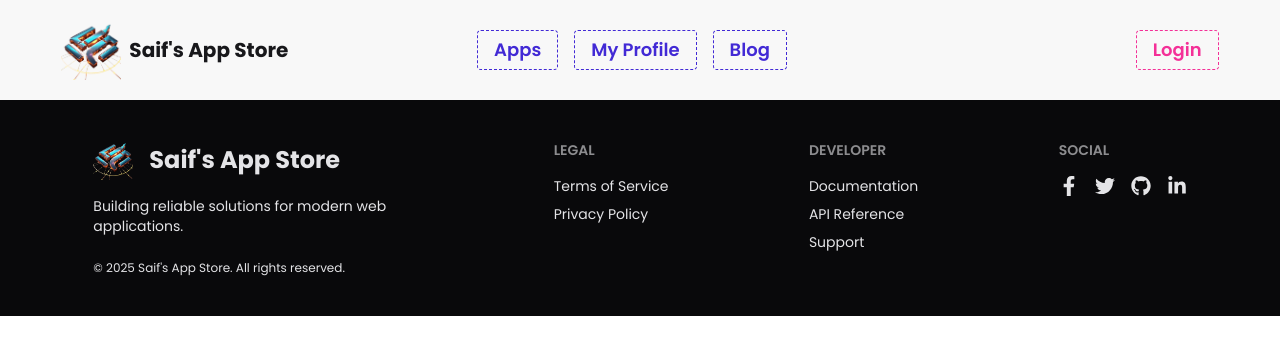
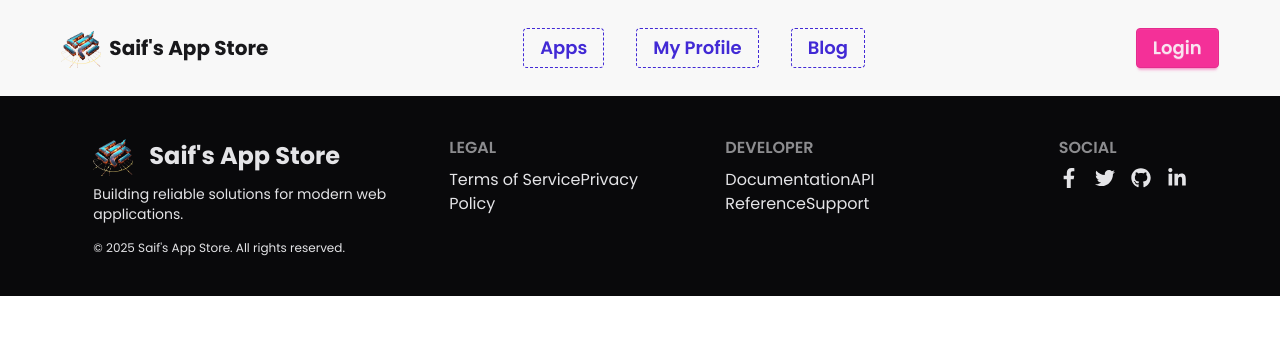
Before and after one commit to Saif-Smran/App-Store, a React (Vite) app: page /auth in a window 1280 px wide. Shown: the top 354 px of the page. Built offline with nearby package versions, Linux system fonts and the light colour scheme; no server answers.

Commit message:
Sweet alart and toster added

```diff
--- a/package.json
+++ b/package.json
@@ -23,7 +23,9 @@
     "react-helmet-async": "^2.0.5",
     "react-icons": "^5.5.0",
     "react-router": "^7.5.3",
+    "react-toastify": "^11.0.5",
     "styled-components": "^6.1.17",
+    "sweetalert2": "^11.21.0",
     "tailwindcss": "^4.1.5"
   },
   "devDependencies": {
--- a/src/Components/Footer.jsx
+++ b/src/Components/Footer.jsx
@@ -12,9 +12,10 @@ import { Link } from 'react-router';
 const Footer = () => {
     return (
         <div className='bg-neutral text-neutral-content popins'>
-            <footer className="footer p-10 mx-auto w-11/12 flex justify-between items-start">
+            <footer className="p-10 mx-auto w-11/12 flex flex-col md:flex-row md:justify-between md:items-start gap-10">
+
                 {/* Company Info with Logo */}
-                <aside>
+                <aside className="flex flex-col items-start">
                     <div className="flex items-center gap-4 mb-2">
                         <img
                             src={logo} // <-- Replace with your actual logo path
@@ -62,8 +63,10 @@ const Footer = () => {
                         </Link>
                     </div>
                 </nav>
+
             </footer>
         </div>
+
     );
 };
 
--- a/src/Components/Navbar.jsx
+++ b/src/Components/Navbar.jsx
@@ -2,6 +2,7 @@ import React, { use } from 'react';
 import logo from '../assets/Logo-2.png'
 import { Link, NavLink, useLocation } from 'react-router';
 import { AuthContext } from '../Provider/AuthProvider';
+import { toast, ToastContainer } from 'react-toastify';
 
 const Navbar = () => {
 
@@ -14,7 +15,7 @@ const Navbar = () => {
     const handleLogout = () => {
         Logout()
             .then(() => {
-                alert('Logout successful')
+                toast.success('Logout successful')
                 console.log('Logout successful')
             })
             .catch((error) => {
@@ -31,45 +32,65 @@ const Navbar = () => {
     </>
 
     return (
-        <div className=' popins bg-base-200'>
-            <div className="navbar py-5 w-11/12 mx-auto">
-                <div className="navbar-start">
+        <div className='popins bg-base-200'>
+            <div className="navbar py-5 w-11/12 mx-auto flex flex-wrap justify-between items-center">
+
+                {/* Navbar Start: Logo + Dropdown */}
+                <div className="flex items-center justify-between w-full lg:w-auto">
+                    {/* Mobile Dropdown Button */}
                     <div className="dropdown">
                         <div tabIndex={0} role="button" className="btn btn-ghost lg:hidden">
-                            <svg xmlns="http://www.w3.org/2000/svg" className="h-5 w-5" fill="none" viewBox="0 0 24 24" stroke="currentColor"> <path strokeLinecap="round" strokeLinejoin="round" strokeWidth="2" d="M4 6h16M4 12h8m-8 6h16" /> </svg>
+                            <svg xmlns="http://www.w3.org/2000/svg" className="h-5 w-5" fill="none" viewBox="0 0 24 24" stroke="currentColor">
+                                <path strokeLinecap="round" strokeLinejoin="round" strokeWidth="2" d="M4 6h16M4 12h8m-8 6h16" />
+                            </svg>
                         </div>
                         <ul
                             tabIndex={0}
-                            className="menu menu-sm dropdown-content bg-base-100 rounded-box z-1 mt-3 w-52 p-2 shadow">
+                            className="menu menu-sm dropdown-content mt-3 p-2 shadow bg-base-100 rounded-box w-52 z-50"
+                        >
                             {Links}
                         </ul>
                     </div>
-                    <div className='flex items-center gap-2'>
-                        <img src={logo} alt="" className='w-15' />
-                        <p className='text-xl font-bold'>Saif's App Store</p>
+
+                    {/* Logo */}
+                    <div className="flex items-center gap-2">
+                        <img src={logo} alt="Logo" className="w-10 h-10 object-cover rounded" />
+                        <p className="text-xl font-bold">Saif's App Store</p>
                     </div>
                 </div>
-                <div className="navbar-center hidden lg:flex">
-                    <ul className="menu menu-horizontal px-1 ">
+
+                {/* Navbar Center: Desktop Links */}
+                <div className="hidden lg:flex flex-1 justify-center mt-4 lg:mt-0">
+                    <ul className="menu menu-horizontal px-1 gap-4">
                         {Links}
                     </ul>
                 </div>
-                <div className="navbar-end flex gap-2 items-center">
 
-                    {
-                        user ? <>
+                {/* Navbar End: Auth Section */}
+                <ToastContainer></ToastContainer>
+                <div className="flex items-center gap-3 mt-4 lg:mt-0">
+                    {user ? (
+                        <>
                             <div className="avatar">
-                                <div className="w-15 rounded-full">
-                                    <img src={user?.photoURL} />
+                                <div className="w-10 h-10 rounded-full">
+                                    <img src={user?.photoURL} alt="User Avatar" />
                                 </div>
                             </div>
-                            <button onClick={handleLogout} className='btn btn-dash btn-secondary px-10'>Log Out</button>
-                        </> :
-                            <Link state={location.pathname} to='/auth/login' className='btn btn-dash btn-secondary text-lg'>Login</Link>
-                    }
+                            <button onClick={handleLogout} className="btn btn-secondary px-6">Log Out</button>
+                        </>
+                    ) : (
+                        <Link
+                            state={location.pathname}
+                            to="/auth/login"
+                            className="btn btn-secondary text-lg"
+                        >
+                            Login
+                        </Link>
+                    )}
                 </div>
             </div>
         </div>
+
     );
 };
 
--- a/src/Pages/Login.jsx
+++ b/src/Pages/Login.jsx
@@ -4,6 +4,7 @@ import { Link, useLocation, useNavigate } from 'react-router';
 import { AuthContext } from '../Provider/AuthProvider';
 import { FcGoogle } from 'react-icons/fc';
 import { Helmet } from 'react-helmet-async';
+import Swal from 'sweetalert2';
 
 
 
@@ -31,8 +32,13 @@ const Login = () => {
                 const loggedUser = res.user
                 // console.log(loggedUser)
                 setUser(loggedUser)
-                alert('Login successful')
-
+                Swal.fire({
+                    position: "top-end",
+                    icon: "success",
+                    title: "Login successful",
+                    showConfirmButton: false,
+                    timer: 1500
+                  });
                 navigate(location?.state || '/')
 
             })
@@ -52,7 +58,13 @@ const Login = () => {
                 const loggedUser = res.user
                 // console.log(loggedUser)
                 setUser(loggedUser)
-                alert('Login successful')
+                Swal.fire({
+                    position: "top-end",
+                    icon: "success",
+                    title: "Login successful",
+                    showConfirmButton: false,
+                    timer: 1500
+                  });
                 navigate(location?.state || '/')
             })
             .catch((error) => {
@@ -112,7 +124,6 @@ const Login = () => {
                             <span className="label-text">Remember me</span>
                         </label>
                     </div>
-
                     <button type="submit" className="btn btn-neutral w-full">
                         Sign In
                     </button>
@@ -125,7 +136,6 @@ const Login = () => {
                 </div>
 
                 <div className="divider">OR</div>
-
                 <button onClick={handleGoogleLogin} className="btn btn-dash w-full flex items-center justify-center gap-2">
                     <FcGoogle size={20} />
                     Sign in with Google
--- a/src/Pages/Register.jsx
+++ b/src/Pages/Register.jsx
@@ -4,6 +4,7 @@ import { Link, useLocation, useNavigate } from 'react-router';
 import { AuthContext } from '../Provider/AuthProvider';
 import { FcGoogle } from 'react-icons/fc';
 import { Helmet } from 'react-helmet-async';
+import Swal from 'sweetalert2';
 
 
 const Register = () => {
@@ -52,7 +53,13 @@ const Register = () => {
                         console.log('Error updating profile', error);
                         setUser(user)
                     })
-                alert('Registration successful!');
+                Swal.fire({
+                    position: "top-end",
+                    icon: "success",
+                    title: "Registration successful",
+                    showConfirmButton: false,
+                    timer: 1500
+                });
                 navigate(location.state || '/')
                 // ...
             })
@@ -72,7 +79,13 @@ const Register = () => {
                 const loggedUser = res.user
                 // console.log(loggedUser)
                 setUser(loggedUser)
-                alert('Login successful')
+                Swal.fire({
+                    position: "top-end",
+                    icon: "success",
+                    title: "Registration successful",
+                    showConfirmButton: false,
+                    timer: 1500
+                });
                 navigate(location?.state || '/')
             })
             .catch((error) => {
```
Also changed, not shown: 1 other file (tests, documents, lock files or other folders).
